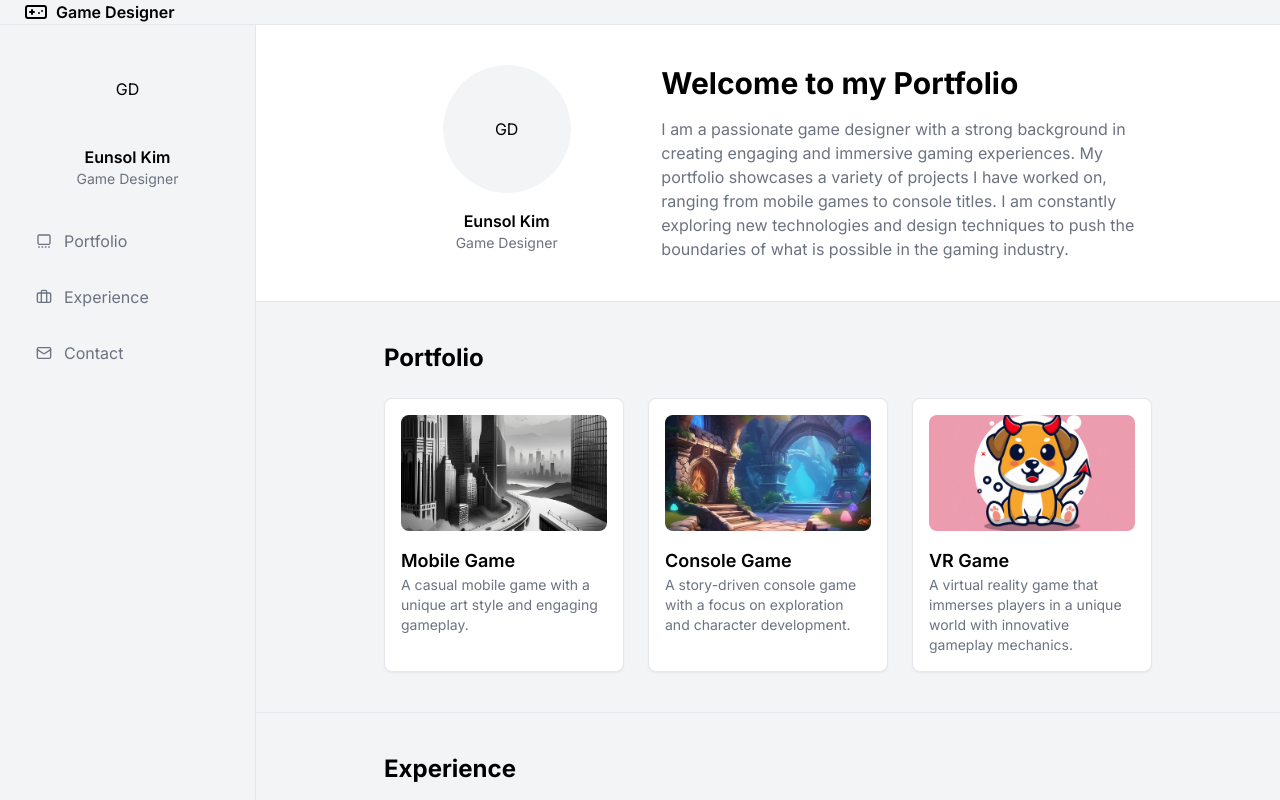
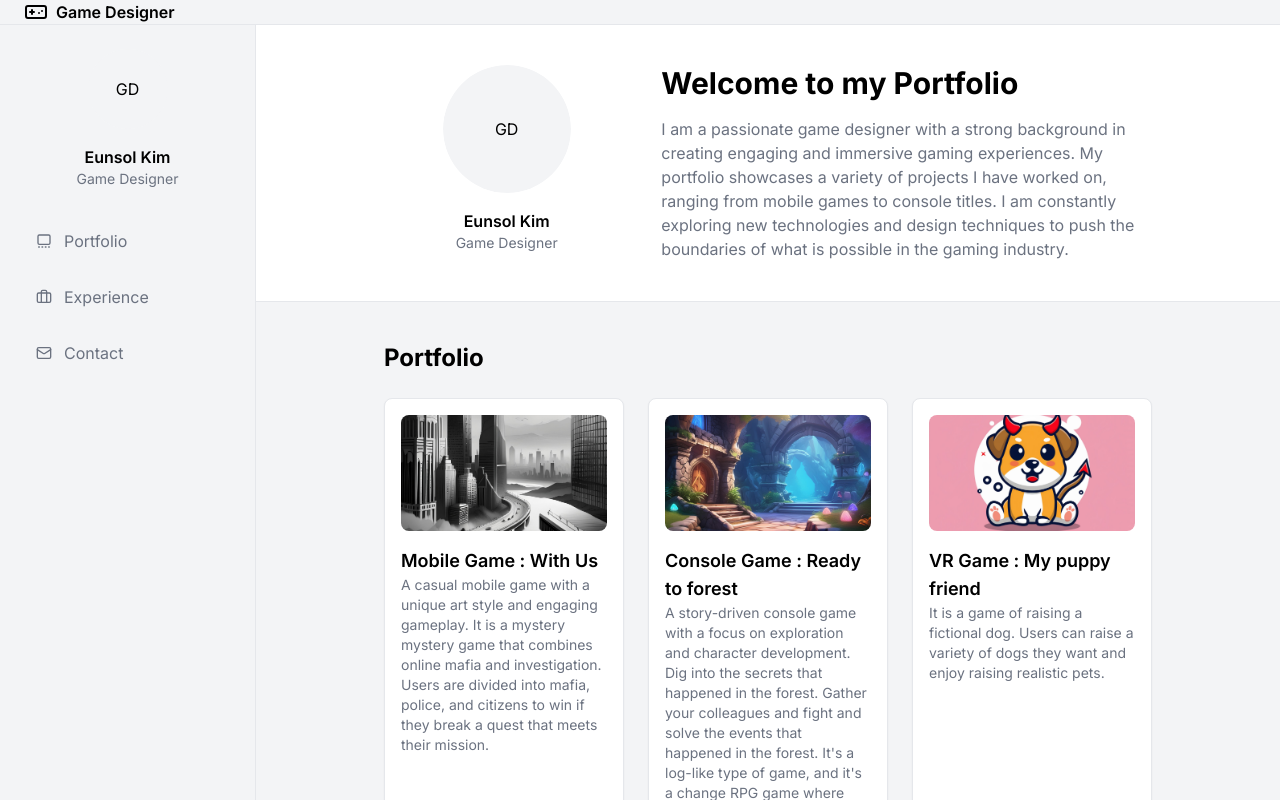
Before and after one commit to eunsolar/eunsol_Portfolio_website, a Next.js app: page / in a window 1280 px wide. Shown: the top 800 px of the page. Built offline with nearby package versions, Linux system fonts and the light colour scheme.

Commit message:
Supplement

```diff
--- a/components/component/my-portfolio.tsx
+++ b/components/component/my-portfolio.tsx
@@ -113,9 +113,9 @@ export default function Home() {
                     width={400}
                   />
                   <div className="mt-4">
-                    <h3 className="text-lg font-semibold">Mobile Game</h3>
+                    <h3 className="text-lg font-semibold">Mobile Game : With Us</h3>
                     <p className="text-sm text-gray-500 dark:text-gray-400">
-                      A casual mobile game with a unique art style and engaging gameplay.
+                      A casual mobile game with a unique art style and engaging gameplay. It is a mystery mystery game that combines online mafia and investigation. Users are divided into mafia, police, and citizens to win if they break a quest that meets their mission.
                     </p>
                   </div>
                 </div>
@@ -128,9 +128,9 @@ export default function Home() {
                     width={400}
                   />
                   <div className="mt-4">
-                    <h3 className="text-lg font-semibold">Console Game</h3>
+                    <h3 className="text-lg font-semibold">Console Game : Ready to forest </h3>
                     <p className="text-sm text-gray-500 dark:text-gray-400">
-                      A story-driven console game with a focus on exploration and character development.
+                      A story-driven console game with a focus on exploration and character development. Dig into the secrets that happened in the forest. Gather your colleagues and fight and solve the events that happened in the forest. It's a log-like type of game, and it's a change RPG game where skills change based on the combination of your colleagues.
                     </p>
                   </div>
                 </div>
@@ -143,9 +143,9 @@ export default function Home() {
                     width={400}
                   />
                   <div className="mt-4">
-                    <h3 className="text-lg font-semibold">VR Game</h3>
+                    <h3 className="text-lg font-semibold">VR Game : My puppy friend</h3>
                     <p className="text-sm text-gray-500 dark:text-gray-400">
-                      A virtual reality game that immerses players in a unique world with innovative gameplay mechanics.
+                    It is a game of raising a fictional dog. Users can raise a variety of dogs they want and enjoy raising realistic pets.
                     </p>
                   </div>
                 </div>
```
